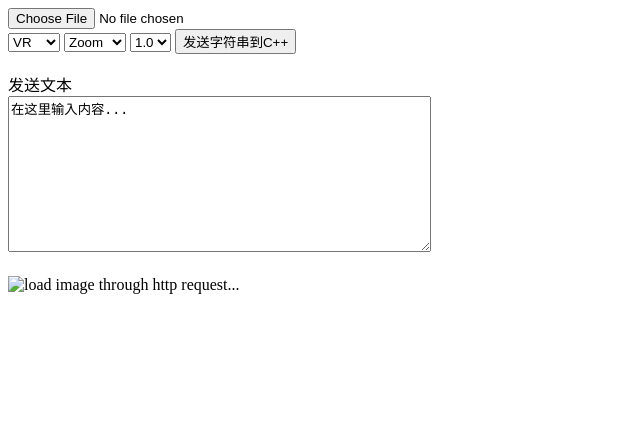
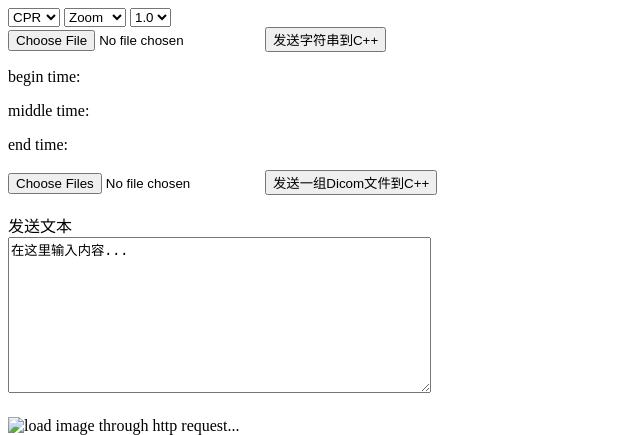
Before and after one commit to jia1000/SpringBoot_Demo, a Spring Boot app: page /buffer2.html in a window 1280 px wide. Shown: the top 435 px of the page, without its empty margins (0-640 px from the left). Run offline with Spring Boot 4, Linux system fonts and the light colour scheme; some libraries are stand-ins or nearby versions.

Commit message:
Demo版本：添加了传输多个文件的控件，并添加了处理时间的显示。

```diff
--- a/src/main/resources/static/buffer2.html
+++ b/src/main/resources/static/buffer2.html
@@ -8,8 +8,11 @@
     <link rel="stylesheet" href="//cdn.bootcss.com/jquery/1.11.3/jquery-ui.min.css">
     <script src="//cdn.bootcss.com/jquery/1.11.3/jquery-ui.min.js"></script>
 
-    <script language="JavaScript">
+    <script language="JavaScript" type="text/javascript">
         var currFilePath;
+        var currFilePaths;
+        var read_begin_index;
+        read_begin_index = 0;
 
         /// 点击“发送字符串到C++”后， c++端返回命令，用来显示发送的次数
         function jsSendCount(text) {
@@ -18,7 +21,82 @@
         }
 
         ///发送字符串到C++ 使用json
+        function doPostMultiFilesUesJson() {
+            if(read_begin_index === 0) {
+                // alert("is zero");
+                clearTime("#begintime",     "begintime : ");
+                clearTime("#middletime",   "middletime : ");
+                clearTime("#endtime",       "endtime   : ");
+                writeTime("#begintime", " - begintime");
+            }
+            // for(var i = 0; i < this.currFilePaths.length; i++) {
+            //     alert("file yy: " + currFilePaths[i].name);
+            // }
+            // var text1 = $("#request_type").val();
+            // var text2 = $("#image_operation").val();
+            // var text3 = $("#image_paras").val();
+            // var text4 = $("#postDir").val();
+
+            // alert("index :" + this.read_begin_index + ": length: " + this.currFilePaths.length);
+            if(this.read_begin_index < this.currFilePaths.length){
+                // alert("index: " + this.read_begin_index);
+                var file = this.currFilePaths[this.read_begin_index];
+                // read file content.
+                var reader = new FileReader();
+                reader.readAsArrayBuffer(file);
+
+                reader.onload = function(evt){
+                    // alert("file onloaded");
+                    var fileString = evt.target.result; // 读取文件内容
+
+                    // alert(this.read_begin_index);
+                    var text1 = $("#request_type").val();
+                    var text2 = $("#image_operation").val();
+                    var text3 = $("#image_paras").val();
+
+                    var json_data = {};
+                    json_data.request_type = text1;
+                    json_data.image_operation = text2;
+                    json_data.image_paras = text3;
+                    json_data.image_data = arraybuffer2base64(fileString);
+                    json_data.image_sequence = read_begin_index.toString(10);
+                    // json_data.file_index = this.read_begin_index;//error
+                    // json_data.file_index = text1;//this.read_begin_index.toString(10);
+
+                    var json_str = JSON.stringify(json_data);
+                    var url = 'http://image_operation/';
+
+                    var xhr = new XMLHttpRequest();
+                    //  第3个参数async为true，表示为异步，否则为同步
+                    xhr.open('POST', url, true);
+                    xhr.responseType = "text";"arraybuffer";
+
+                    // 请求成功回调函数
+                    xhr.onload = function (oEvent) {
+                        // alert("onload");
+                        var arrayBuffer = xhr.response;
+                        if (arrayBuffer) {
+                            // displayContent(xhr.response, true);
+                        }
+                        writeTime("#endtime", " - endtime");
+                    };
+
+                    read_begin_index += 1;
+                    xhr.send(json_str);
+                    // alert(read_begin_index);
+                    doPostMultiFilesUesJson();
+                }
+            }
+        }
+
+        ///发送字符串到C++ 使用json
         function doPostStringUesJson() {
+            clearTime("#begintime",     "begintime : ");
+            clearTime("#middletime",   "middletime : ");
+            clearTime("#endtime",       "endtime   : ");
+
+            writeTime("#begintime", " - begintime");
+
             //缓存的file对象
             if (currFilePath === undefined) return;
 
@@ -26,6 +104,8 @@
             var reader = new FileReader();//新建一个FileReader
             reader.readAsArrayBuffer(currFilePath);//读取文件
             reader.onload = function (evt) { //读取完文件之后会回来这里
+                writeTime("#middletime", " - middletime");
+
                 var fileString = evt.target.result; // 读取文件内容
 
                 var text1 = $("#request_type").val();
@@ -37,6 +117,7 @@
                 json_data.image_operation = text2;
                 json_data.image_paras = text3;
                 json_data.image_data = arraybuffer2base64(fileString);
+                // json_data.file_index = 4;
 
                 var json_str = JSON.stringify(json_data);
                 var url = 'http://image_operation/';
@@ -51,6 +132,8 @@
                     var arrayBuffer = xhr.response;
                     if (arrayBuffer) {
                         displayContent(xhr.response, true);
+
+                        writeTime("#endtime", " - endtime");
                     }
                 };
                 xhr.ontimeout = function (e) {
@@ -112,6 +195,29 @@
                 //缓存文件路径
                 currFilePath = files[0];
             }
+            read_begin_index = 0;
+            currFilePaths = files;
+            // alert("file count: " + currFilePaths.length);
+            // for(var i = 0; i < currFilePaths.length ; i++) {
+            //     alert("file name: " + currFilePaths[i].name);
+            // }
+        }
+
+
+        // ///写时间标签的函数
+        // function clearTime(tagid) {
+        //     $(tagid).html("");
+        // }
+        ///写时间标签的函数
+        function clearTime(tagid, timestr) {
+            $(tagid).html(timestr);
+        }
+        ///写时间标签的函数
+        function writeTime(tagid, timestr) {
+            var myDate      = new Date();
+            var timestring  = myDate.toLocaleString();
+            var milisec     = myDate.getMilliseconds();
+            $(tagid).html(timestring + "." + milisec + " : " + timestr);
         }
 
     </script>
@@ -119,13 +225,12 @@
 
 <body style="background:#FFF;">
     <div style="margin-bottom:20px;">
-        <input type="file" id="postFile" onchange="jsReadFiles(this.files)" title="选择图像文件" />
-        <br />
+
 
         <select id="request_type" text="operation" title="request_type" >
+            <option>CPR</option>
             <option>VR</option>
             <option>MPR</option>
-            <option>CPR</option>
         </select>
         <select id="image_operation" text="operation" title="operation" >
             <option>Zoom</option>
@@ -148,8 +253,20 @@
             <option>2.0</option>
             <option>3.0</option>
         </select>
+        <br />
 
+        <input type="file" id="postFile" onchange="jsReadFiles(this.files)" title="选择图像文件" />
         <input type="button" value="发送字符串到C++" onclick="doPostStringUesJson();" />
+        <br />
+
+        <!-- timer -->
+        <p id="begintime">begin time:</p>
+        <p id="middletime">middle time:</p>
+        <p id="endtime">end time: </p>
+
+        <!--<input type="file" id="postDir"  multiple webkitdirectory onchange="jsReadFiles(this.files)" title="选择图像目录" />-->
+        <input type="file" id="postDir"  multiple onchange="jsReadFiles(this.files)" title="选择图像目录" />
+        <input type="button" value="发送一组Dicom文件到C++" onclick="doPostMultiFilesUesJson();" />
         <br /><br />
 
         <label>发送文本</label>
```
